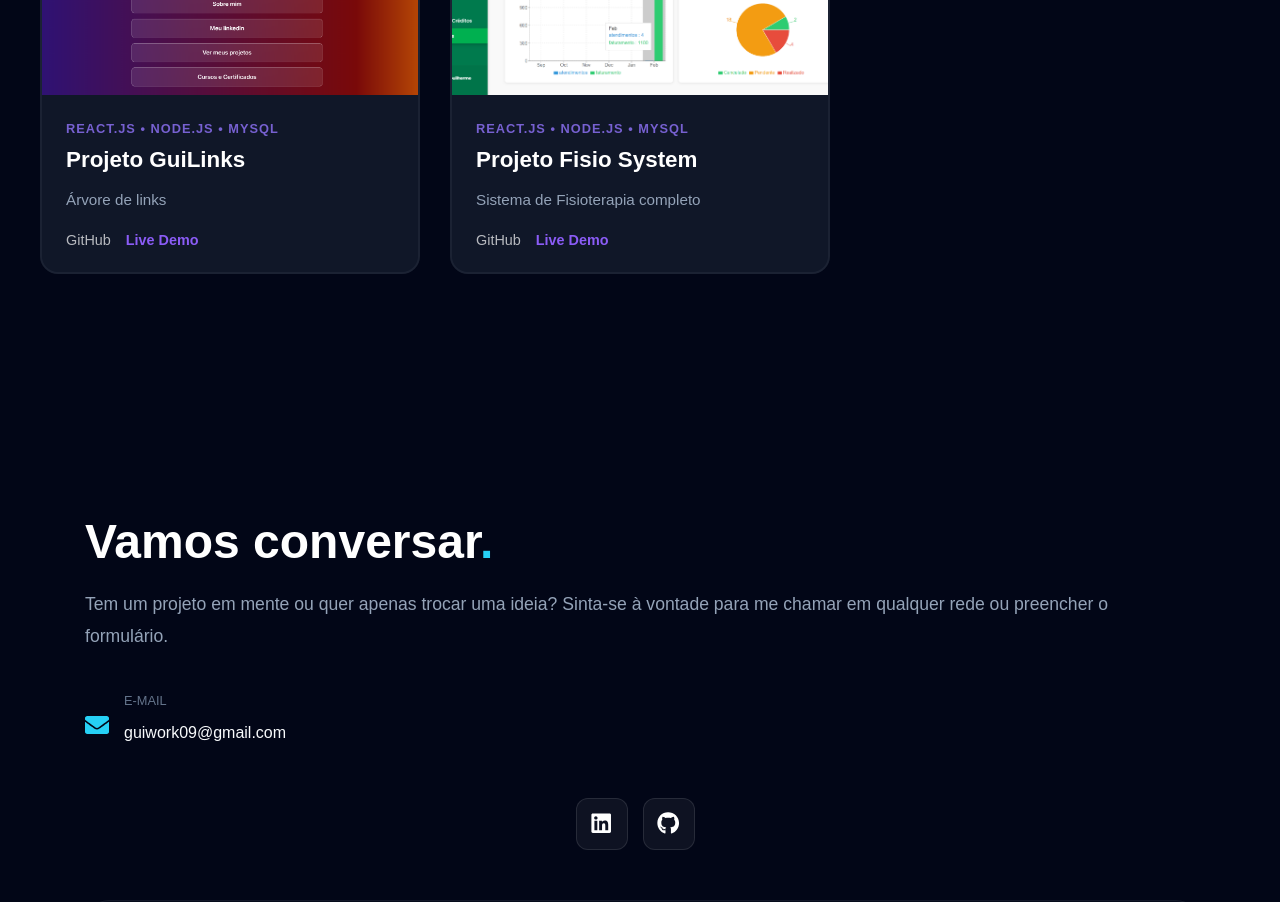
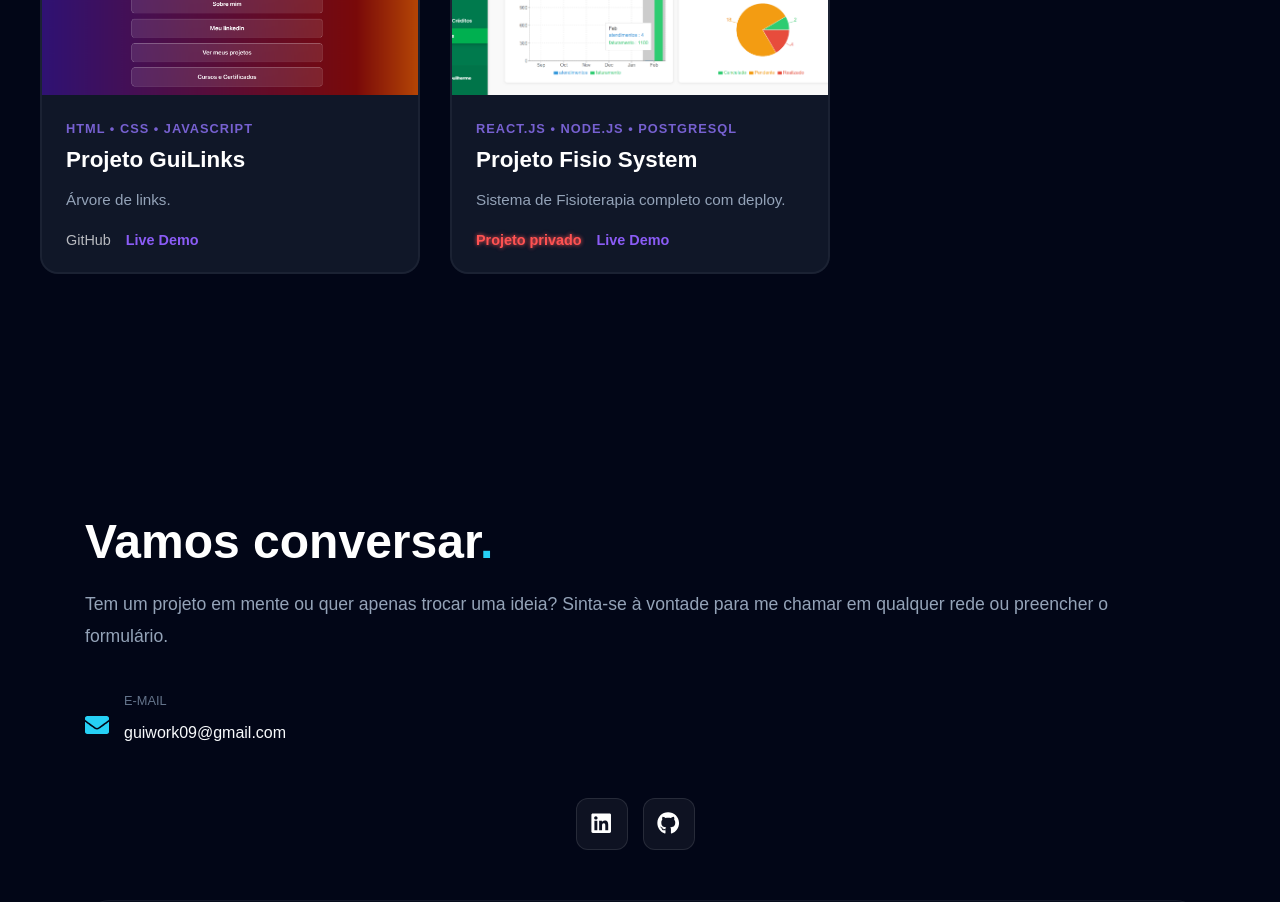
Before and after one commit to guialmeida10/guilherme-almeida-portfolio, a React (Vite) app: page / in a window 1280 px wide. Shown: the part 3320-4222 px from the top of the page. Built offline with nearby package versions, Linux system fonts and the light colour scheme.

Commit message:
Add message from private repositories

```diff
--- a/src/components/Projects.css
+++ b/src/components/Projects.css
@@ -165,3 +165,10 @@
   opacity: 1;
   text-decoration: underline;
 }
+
+.private-repo {
+  color: #ff5252;
+  font-weight: bold;
+  font-size: 0.9rem;
+  text-shadow: 0 0 4px #ff5252;
+}
--- a/src/components/Projects.jsx
+++ b/src/components/Projects.jsx
@@ -7,11 +7,11 @@ import toDoList from "../assets/to-do-list.jpeg";
 
 export default function Projects() {
   const projects = [
-    { id: 1, title: "Projeto TO-DO-LIST", tech: "HTML • CSS • JavaScript", desc: "Lista de tarefas com CRUD completo.", img: toDoList, github: "https://github.com/guialmeida10/to-do-list", link: "https://guialmeida10.github.io/to-do-list /" },
+    { id: 1, title: "Projeto TO-DO-LIST", tech: "HTML • CSS • JavaScript", desc: "Lista de tarefas com CRUD completo.", img: toDoList, github: "https://github.com/guialmeida10/to-do-list", link: "https://guialmeida10.github.io/to-do-list/" },
     { id: 2, title: "Projeto Quiz Futebol", tech: "HTML • CSS • JavaScript", desc: "Quiz de Futebol com perguntas e respostas.", img: quiz, github: "https://github.com/guialmeida10/Quiz-Futebol", link: "https://guialmeida10.github.io/Quiz-Futebol/" },
     { id: 3, title: "Projeto Store-System", tech: "React.js • Node.js • MySQL", desc: "Tela de login e CRUD de produtos.", img: store, github: "https://github.com/guialmeida10/store-system", link: "https://guialmeida10.github.io/store-system/" },
-    { id: 4, title: "Projeto GuiLinks", tech: "React.js • Node.js • MySQL", desc: "Árvore de links ", img: guilinks, github: "https://github.com/guialmeida10/GuiLinks", link: "https://guialmeida10.github.io/GuiLinks/" },
-    { id: 5, title: "Projeto Fisio System", tech: "React.js • Node.js • MySQL", desc: "Sistema de Fisioterapia completo", img: fisiosystem, github: "https://github.com/guialmeida10/fisiosystem", link: "https://guialmeida10.github.io/fisiosystem/" }
+    { id: 4, title: "Projeto GuiLinks", tech: "HTML • CSS • JavaScript", desc: "Árvore de links. ", img: guilinks, github: "https://github.com/guialmeida10/GuiLinks", link: "https://guialmeida10.github.io/GuiLinks/" },
+    { id: 5, title: "Projeto Fisio System", tech: "React.js • Node.js • PostgreSQL", desc: "Sistema de Fisioterapia completo com deploy.", img: fisiosystem, github: "Projeto privado", link: "https://fisiosystem.vercel.app/login" }
   ];
 
   return (
@@ -31,7 +31,11 @@ export default function Projects() {
                 <h3>{project.title}</h3>
                 <p>{project.desc}</p>
                 <div className="project-links">
+                  {project.github === "Projeto privado" ? (
+                    <span className="private-repo">{project.github}</span>
+                  ) : (
                   <a href={project.github} target="_blank" rel="noopener noreferrer">GitHub</a>
+                  )}
                   <a href={project.link} target="_blank" rel="noopener noreferrer" className="btn-demo">Live Demo</a>
                 </div>
               </div>
```
